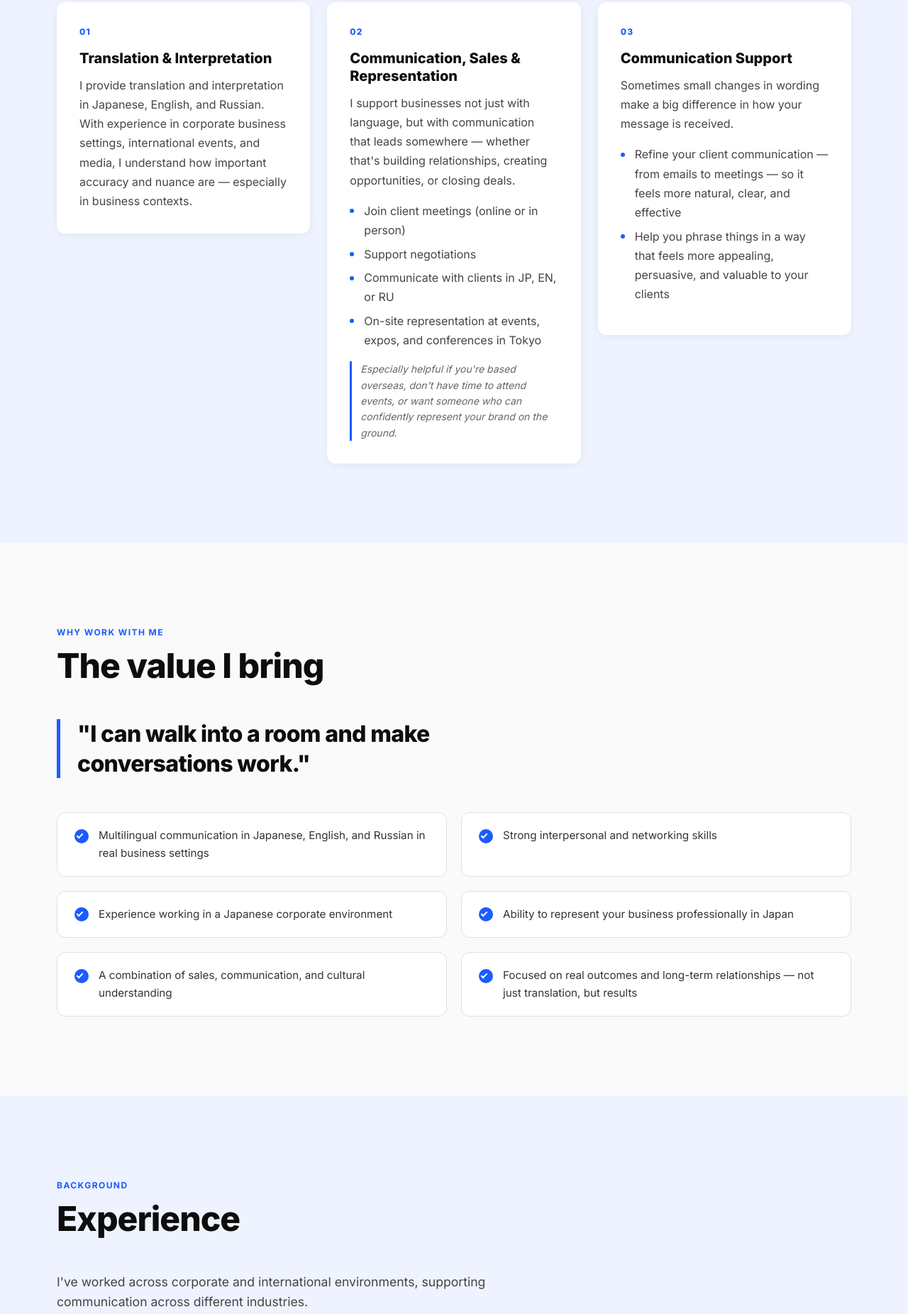
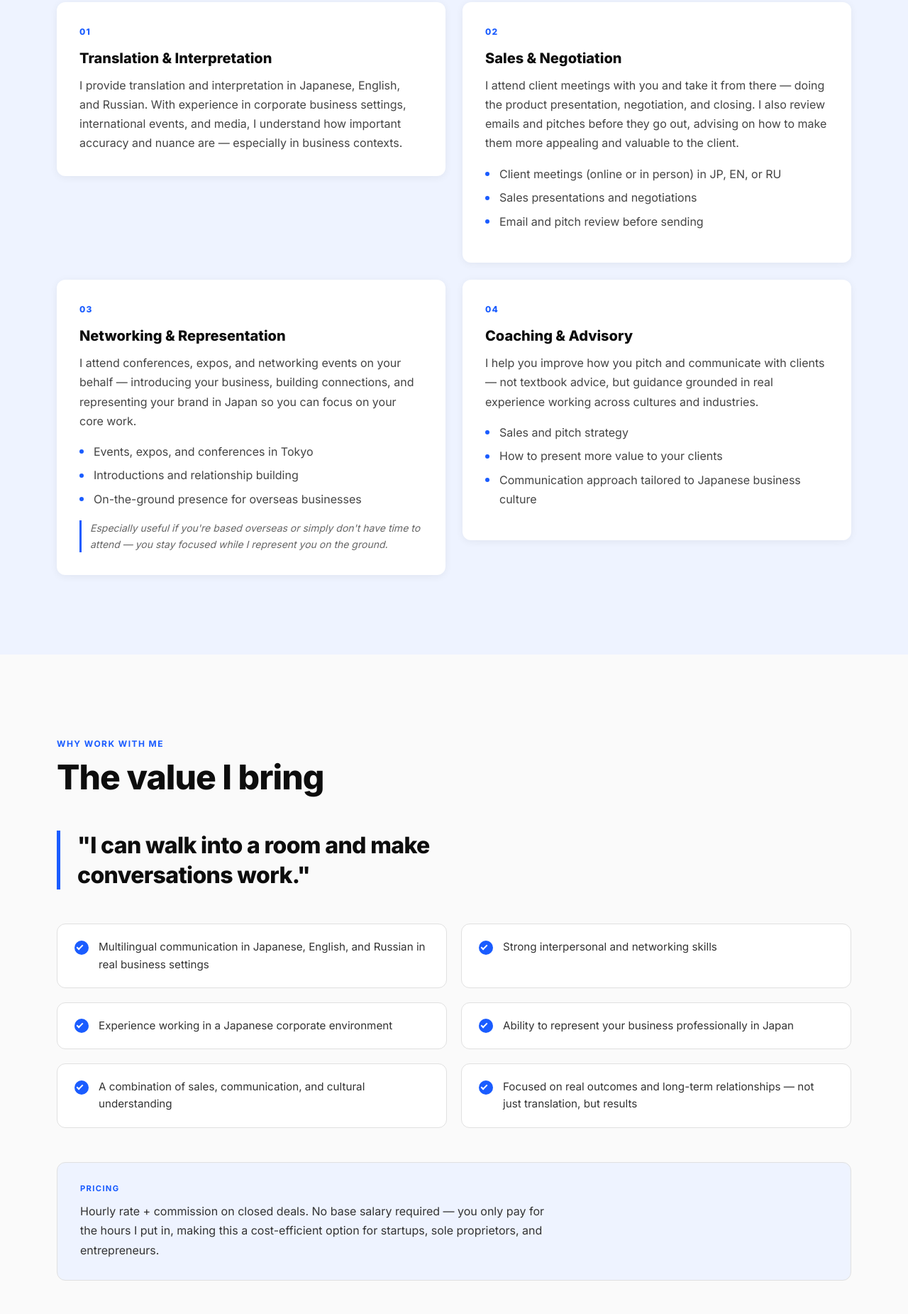
Before and after one commit to Umida0713/unparadox, a plain HTML site: page index.html in a window 1280 px wide. Shown: the part 1854-3705 px from the top of the page at 71% size. Drawn offline with Linux system fonts and the light colour scheme.

Commit message:
4 service sections, pricing callout

```diff
--- a/css/style.css
+++ b/css/style.css
@@ -472,7 +472,34 @@ em {
 }
 
 /* ================================
-   9. Value
+   9. Pricing Callout
+   ================================ */
+.pricing-callout {
+  margin-top: 3rem;
+  padding: 1.75rem 2rem;
+  background: var(--color-tinted);
+  border-radius: var(--radius);
+  border: 1px solid var(--color-border);
+}
+
+.pricing-callout__label {
+  font-size: 0.7rem;
+  font-weight: 700;
+  letter-spacing: 0.12em;
+  text-transform: uppercase;
+  color: var(--color-accent);
+  margin-bottom: 0.6rem;
+}
+
+.pricing-callout__body {
+  font-size: 1rem;
+  line-height: 1.7;
+  color: #333;
+  max-width: 680px;
+}
+
+/* ================================
+   11. Value
    ================================ */
 .pullquote {
   font-size: clamp(1.3rem, 3vw, 2rem);
@@ -714,7 +741,7 @@ section[id] {
   }
 
   .services__grid {
-    grid-template-columns: repeat(3, 1fr);
+    grid-template-columns: repeat(2, 1fr);
     align-items: start;
   }
 
--- a/index.html
+++ b/index.html
@@ -88,24 +88,35 @@
 
         <article class="card reveal">
           <div class="card__number">02</div>
-          <h3 class="card__title" data-i18n="card2_title">Communication, Sales &amp; Representation</h3>
-          <p class="card__body" data-i18n="card2_body">I support businesses not just with language, but with communication that leads somewhere — whether that's building relationships, creating opportunities, or closing deals.</p>
+          <h3 class="card__title" data-i18n="card2_title">Sales &amp; Negotiation</h3>
+          <p class="card__body" data-i18n="card2_body">I attend client meetings with you and take it from there — doing the product presentation, negotiation, and closing. I also review emails and pitches before they go out, advising on how to make them more appealing and valuable to the client.</p>
           <ul class="card__list">
-            <li data-i18n="card2_li1">Join client meetings (online or in person)</li>
-            <li data-i18n="card2_li2">Support negotiations</li>
-            <li data-i18n="card2_li3">Communicate with clients in JP, EN, or RU</li>
-            <li data-i18n="card2_li4">On-site representation at events, expos, and conferences in Tokyo</li>
+            <li data-i18n="card2_li1">Client meetings (online or in person) in JP, EN, or RU</li>
+            <li data-i18n="card2_li2">Sales presentations and negotiations</li>
+            <li data-i18n="card2_li3">Email and pitch review before sending</li>
           </ul>
-          <p class="card__note" data-i18n="card2_note">Especially helpful if you're based overseas, don't have time to attend events, or want someone who can confidently represent your brand on the ground.</p>
         </article>
 
         <article class="card reveal">
           <div class="card__number">03</div>
-          <h3 class="card__title" data-i18n="card3_title">Communication Support</h3>
-          <p class="card__body" data-i18n="card3_body">Sometimes small changes in wording make a big difference in how your message is received.</p>
+          <h3 class="card__title" data-i18n="card3_title">Networking &amp; Representation</h3>
+          <p class="card__body" data-i18n="card3_body">I attend conferences, expos, and networking events on your behalf — introducing your business, building connections, and representing your brand in Japan so you can focus on your core work.</p>
           <ul class="card__list">
-            <li data-i18n="card3_li1">Refine your client communication — from emails to meetings — so it feels more natural, clear, and effective</li>
-            <li data-i18n="card3_li2">Help you phrase things in a way that feels more appealing, persuasive, and valuable to your clients</li>
+            <li data-i18n="card3_li1">Events, expos, and conferences in Tokyo</li>
+            <li data-i18n="card3_li2">Introductions and relationship building</li>
+            <li data-i18n="card3_li3">On-the-ground presence for overseas businesses</li>
+          </ul>
+          <p class="card__note" data-i18n="card3_note">Especially useful if you're based overseas or simply don't have time to attend — you stay focused while I represent you on the ground.</p>
+        </article>
+
+        <article class="card reveal">
+          <div class="card__number">04</div>
+          <h3 class="card__title" data-i18n="card4_title">Coaching &amp; Advisory</h3>
+          <p class="card__body" data-i18n="card4_body">I help you improve how you pitch and communicate with clients — not textbook advice, but guidance grounded in real experience working across cultures and industries.</p>
+          <ul class="card__list">
+            <li data-i18n="card4_li1">Sales and pitch strategy</li>
+            <li data-i18n="card4_li2">How to present more value to your clients</li>
+            <li data-i18n="card4_li3">Communication approach tailored to Japanese business culture</li>
           </ul>
         </article>
 
@@ -147,6 +158,13 @@
         <div class="value__item reveal">
           <span class="value__icon" aria-hidden="true"></span>
           <p data-i18n="value_item6">Focused on real outcomes and long-term relationships — not just translation, but results</p>
+        </div>
+      </div>
+
+      <div class="pricing-callout reveal">
+        <div class="pricing-callout__text">
+          <p class="pricing-callout__label" data-i18n="pricing_label">Pricing</p>
+          <p class="pricing-callout__body" data-i18n="pricing_body">Hourly rate + commission on closed deals. No base salary required — you only pay for the hours I put in, making this a cost-efficient option for startups, sole proprietors, and entrepreneurs.</p>
         </div>
       </div>
     </div>
--- a/js/main.js
+++ b/js/main.js
@@ -23,17 +23,24 @@ const translations = {
     services_title: 'What I do',
     card1_title: 'Translation & Interpretation',
     card1_body: 'I provide translation and interpretation in Japanese, English, and Russian. With experience in corporate business settings, international events, and media, I understand how important accuracy and nuance are — especially in business contexts.',
-    card2_title: 'Communication, Sales & Representation',
-    card2_body: 'I support businesses not just with language, but with communication that leads somewhere — whether that\'s building relationships, creating opportunities, or closing deals.',
-    card2_li1: 'Join client meetings (online or in person)',
-    card2_li2: 'Support negotiations',
-    card2_li3: 'Communicate with clients in JP, EN, or RU',
-    card2_li4: 'On-site representation at events, expos, and conferences in Tokyo',
-    card2_note: 'Especially helpful if you\'re based overseas, don\'t have time to attend events, or want someone who can confidently represent your brand on the ground.',
-    card3_title: 'Communication Support',
-    card3_body: 'Sometimes small changes in wording make a big difference in how your message is received.',
-    card3_li1: 'Refine your client communication — from emails to meetings — so it feels more natural, clear, and effective',
-    card3_li2: 'Help you phrase things in a way that feels more appealing, persuasive, and valuable to your clients',
+    card2_title: 'Sales & Negotiation',
+    card2_body: 'I attend client meetings with you and take it from there — doing the product presentation, negotiation, and closing. I also review emails and pitches before they go out, advising on how to make them more appealing and valuable to the client.',
+    card2_li1: 'Client meetings (online or in person) in JP, EN, or RU',
+    card2_li2: 'Sales presentations and negotiations',
+    card2_li3: 'Email and pitch review before sending',
+    card3_title: 'Networking & Representation',
+    card3_body: 'I attend conferences, expos, and networking events on your behalf — introducing your business, building connections, and representing your brand in Japan so you can focus on your core work.',
+    card3_li1: 'Events, expos, and conferences in Tokyo',
+    card3_li2: 'Introductions and relationship building',
+    card3_li3: 'On-the-ground presence for overseas businesses',
+    card3_note: 'Especially useful if you\'re based overseas or simply don\'t have time to attend — you stay focused while I represent you on the ground.',
+    card4_title: 'Coaching & Advisory',
+    card4_body: 'I help you improve how you pitch and communicate with clients — not textbook advice, but guidance grounded in real experience working across cultures and industries.',
+    card4_li1: 'Sales and pitch strategy',
+    card4_li2: 'How to present more value to your clients',
+    card4_li3: 'Communication approach tailored to Japanese business culture',
+    pricing_label: 'Pricing',
+    pricing_body: 'Hourly rate + commission on closed deals. No base salary required — you only pay for the hours I put in, making this a cost-efficient option for startups, sole proprietors, and entrepreneurs.',
     value_label: 'Why work with me',
     value_title: 'The value I bring',
     pullquote: '"I can walk into a room and make conversations work."',
@@ -87,17 +94,24 @@ const translations = {
     services_title: '提供サービス',
     card1_title: '翻訳・通訳',
     card1_body: '日本語・英語・ロシア語での翻訳・通訳サービスを提供します。企業ビジネス、国際イベント、メディアでの経験を持ち、特にビジネスの文脈における正確さとニュアンスの重要性を十分に理解しています。',
-    card2_title: 'コミュニケーション・営業・代表業務',
-    card2_body: '言語サポートにとどまらず、関係構築、機会創出、商談成立へとつながるコミュニケーションをサポートします。',
-    card2_li1: 'クライアントミーティングへの参加（オンライン・対面）',
-    card2_li2: '交渉のサポート',
-    card2_li3: '日本語・英語・ロシア語でのクライアントコミュニケーション',
-    card2_li4: '東京でのイベント・展示会・カンファレンスへの現地代表参加',
-    card2_note: '海外拠点の企業、イベントに参加する時間がない方、または日本国内でブランドを自信を持って代表できる方をお探しの場合に特に有用です。',
-    card3_title: 'コミュニケーションサポート',
-    card3_body: '表現の小さな違いが、メッセージの受け取られ方に大きな影響を与えることがあります。',
-    card3_li1: 'メールから会議まで、クライアントとのコミュニケーションを洗練させ、より自然で明確かつ効果的に',
-    card3_li2: 'クライアントにとってより魅力的・説得力があり、価値を感じてもらえる言い回しのサポート',
+    card2_title: '営業・交渉',
+    card2_body: 'クライアントとの商談に同席し、製品説明・交渉・クロージングを担当します。送付前のメールや提案資料もレビューし、より魅力的で価値ある内容にするためのアドバイスを提供します。',
+    card2_li1: '日本語・英語・ロシア語でのクライアント商談（オンライン・対面）',
+    card2_li2: '営業プレゼンテーションと交渉',
+    card2_li3: '送付前のメール・提案資料レビュー',
+    card3_title: 'ネットワーキング・代表業務',
+    card3_body: '展示会・カンファレンス・ネットワーキングイベントに代理で参加し、ビジネスの紹介・コネクション構築・ブランド代表を行います。あなたは本業に集中できます。',
+    card3_li1: '東京でのイベント・展示会・カンファレンス',
+    card3_li2: '紹介・関係構築',
+    card3_li3: '海外企業向けの現地プレゼンス',
+    card3_note: '海外拠点の企業や、イベントに参加する時間がない方に特に有用です。あなたが本業に集中している間、現地で代表します。',
+    card4_title: 'コーチング・アドバイザリー',
+    card4_body: 'クライアントへのピッチやコミュニケーション方法の改善をサポートします。教科書的なアドバイスではなく、異文化・多業界での実経験に基づいた実践的な指導です。',
+    card4_li1: '営業・ピッチ戦略',
+    card4_li2: 'クライアントへの価値提示の改善',
+    card4_li3: '日本のビジネス文化に合わせたコミュニケーションアプローチ',
+    pricing_label: '料金体系',
+    pricing_body: '時給制＋成約手数料。基本給不要 — 稼働時間に応じた支払いのみで、スタートアップや個人事業主、起業家にとってコスト効率の高い選択肢です。',
     value_label: '選ぶ理由',
     value_title: '私がもたらす価値',
     pullquote: '「どんな場所でも、会話を機能させられます。」',
```
